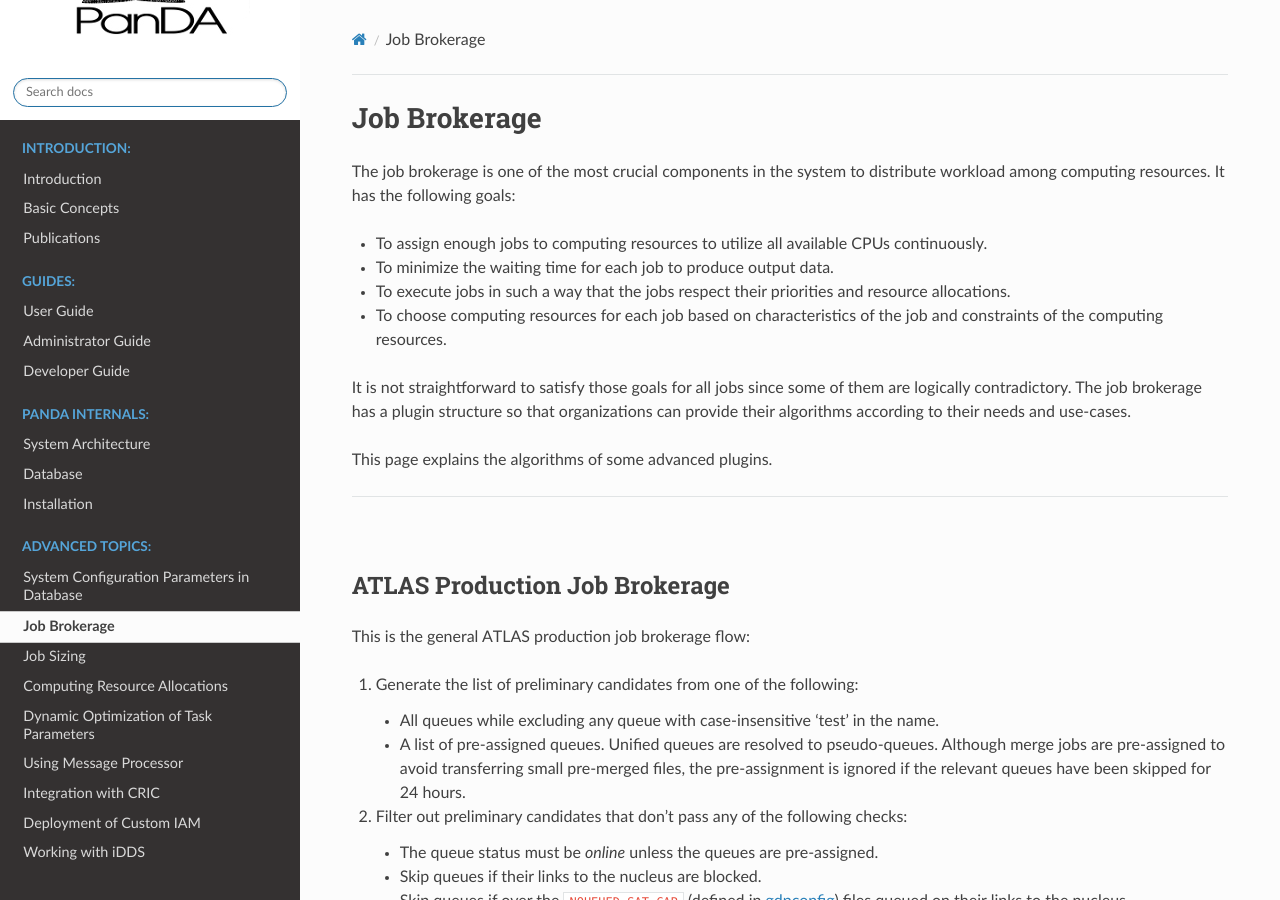
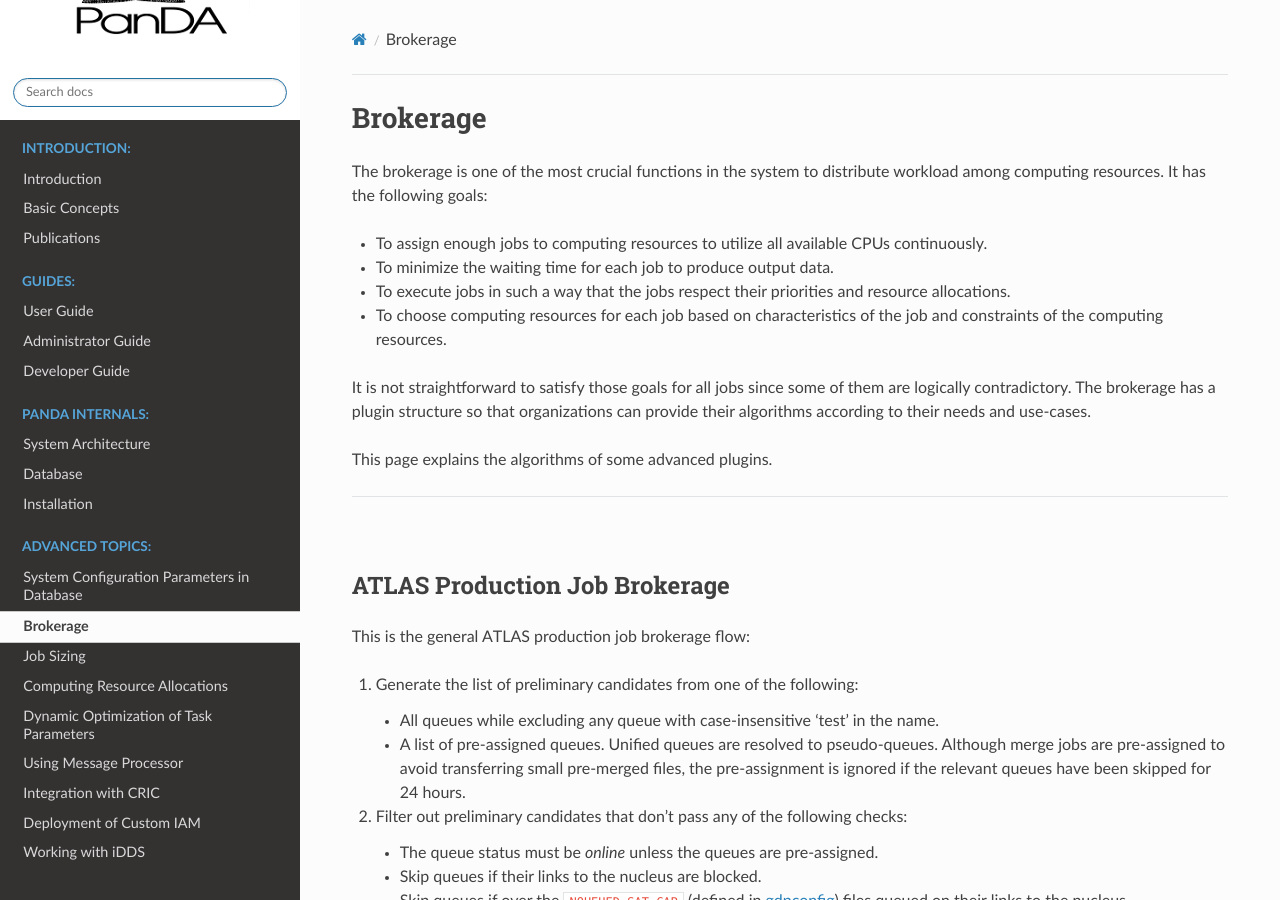
Before and after one commit to PanDAWMS/panda-docs, a Sphinx documentation site: the page built from docs/source/advanced/brokerage.rst, in a window 1280 px wide and 900 px high. Built offline with Sphinx 7.4.7 and the Read the Docs theme 2.0.0, drawn with Linux system fonts in a browser that asks for light colours; some of the changed text lies outside the part shown.

Commit message:
brokerage

```diff
--- a/docs/source/admin_guide/admin_guide.rst
+++ b/docs/source/admin_guide/admin_guide.rst
@@ -161,7 +161,7 @@
 where *VO* and *QUEUE_TYPE* are organization and activity names, respectively. Replace "PANDA" with your
 schema name for the JEDI tables.
 
-4.3. computing resource Registration
+4.3. Computing resource Registration
 ^^^^^^^^^^^^^^^^^^^^^^^^^^^^^^^^^^^^
 The following SQL statement adds a test resource.
 
--- a/docs/source/advanced/brokerage.rst
+++ b/docs/source/advanced/brokerage.rst
@@ -1,8 +1,8 @@
 ====================================
-Job Brokerage
+Brokerage
 ====================================
 
-The job brokerage is one of the most crucial components in the system to distribute workload among computing resources.
+The brokerage is one of the most crucial functions in the system to distribute workload among computing resources.
 It has the following goals:
 
 * To assign enough jobs to computing resources to utilize all available CPUs continuously.
@@ -14,7 +14,7 @@
 * To choose computing resources for each job based on characteristics of the job and constraints of the computing resources.
 
 It is not straightforward to satisfy those goals for all jobs since some of them are logically contradictory.
-The job brokerage has a plugin structure so that organizations can provide their algorithms according to
+The brokerage has a plugin structure so that organizations can provide their algorithms according to
 their needs and use-cases.
 
 This page explains the algorithms of some advanced plugins.
```
Also changed, not shown: other parts of docs/source/advanced/brokerage.rst (+20 -3 lines).
